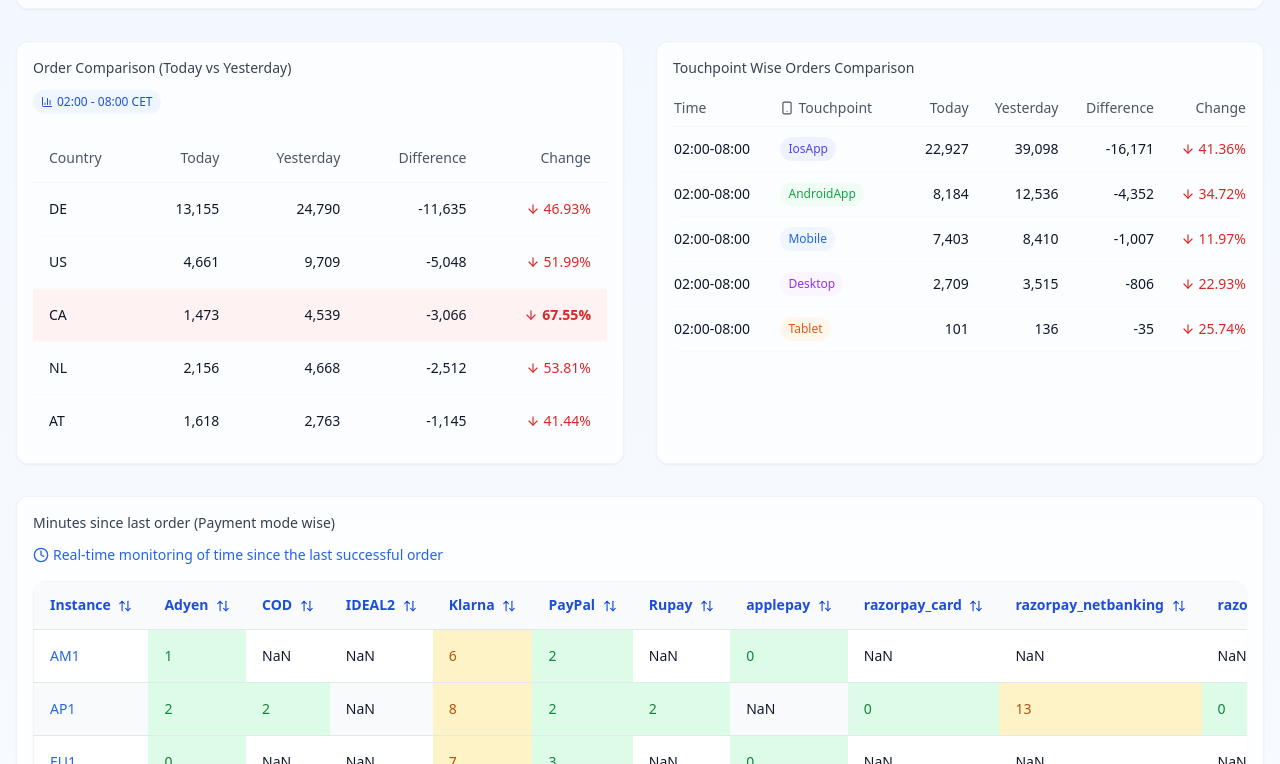
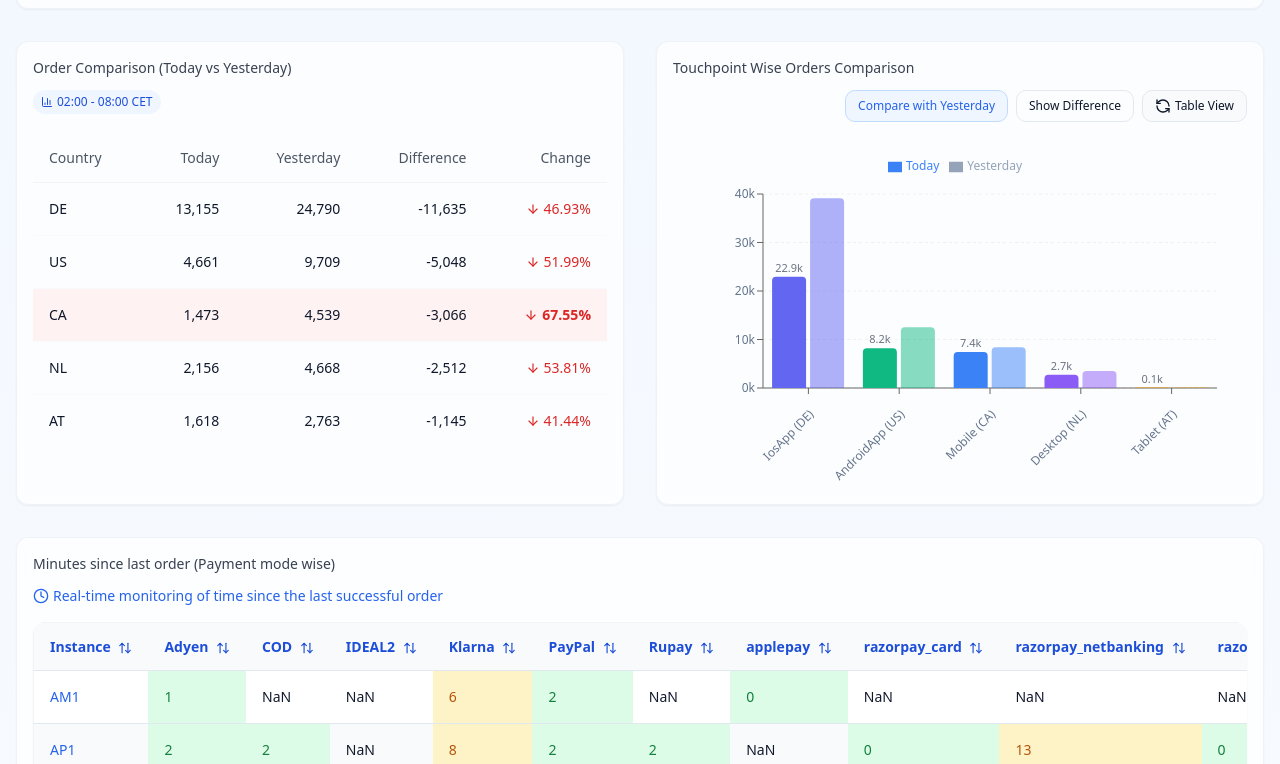
Before and after one commit to skawsh/smart-dashboard-harmony-64, a React (Vite) app: page / in a window 1280 px wide. Shown: the part 756-1520 px from the top of the page. Built offline with nearby package versions, Linux system fonts and the light colour scheme.

Commit message:
Convert touchpoint table to graph
Replaced the Touchpoint Wise Orders Comparison table with an interactive graph. The underlying data remains unchanged.

```diff
--- a/src/components/dashboard/TouchpointComparison.tsx
+++ b/src/components/dashboard/TouchpointComparison.tsx
@@ -1,7 +1,11 @@
 
-import React from 'react';
-import { ArrowDownIcon, Smartphone } from 'lucide-react';
+import React, { useState } from 'react';
+import { ArrowDownIcon, Smartphone, RefreshCcw } from 'lucide-react';
 import { Tooltip, TooltipContent, TooltipProvider, TooltipTrigger } from '@/components/ui/tooltip';
+import { BarChart, Bar, XAxis, YAxis, CartesianGrid, ResponsiveContainer, Legend, Cell, LabelList } from 'recharts';
+import { Button } from '@/components/ui/button';
+import { cn } from '@/lib/utils';
+import { ChartContainer, ChartTooltip, ChartTooltipContent } from '@/components/ui/chart';
 
 interface TouchpointData {
   time: string;
@@ -22,6 +26,15 @@ const touchpointData: TouchpointData[] = [
   { time: '02:00-08:00', country: 'AT', touchpoint: 'Tablet', today: 101, yesterday: 136, difference: -35, percentage: -25.74 },
 ];
 
+// Chart configuration for colors and labels
+const chartConfig = {
+  IosApp: { color: '#6366f1', label: 'iOS App' },
+  AndroidApp: { color: '#10b981', label: 'Android App' },
+  Mobile: { color: '#3b82f6', label: 'Mobile' },
+  Desktop: { color: '#8b5cf6', label: 'Desktop' },
+  Tablet: { color: '#f59e0b', label: 'Tablet' },
+};
+
 const getTouchpointIcon = (touchpoint: string): string => {
   switch (touchpoint) {
     case 'Mobile':
@@ -39,9 +52,148 @@ const getTouchpointIcon = (touchpoint: string): string => {
   }
 };
 
+const getBarColor = (touchpoint: string): string => {
+  return chartConfig[touchpoint as keyof typeof chartConfig]?.color || '#94a3b8';
+};
+
 const TouchpointComparison: React.FC = () => {
+  const [viewMode, setViewMode] = useState<'chart' | 'table'>('chart');
+  const [comparison, setComparison] = useState<'yesterday' | 'difference'>('yesterday');
+
+  // Transform data for the chart
+  const chartData = touchpointData.map(item => ({
+    touchpoint: item.touchpoint,
+    country: item.country,
+    today: item.today,
+    yesterday: item.yesterday,
+    difference: item.difference,
+    percentage: item.percentage,
+    name: `${item.touchpoint} (${item.country})`,
+  }));
+
   return (
     <div className="w-full">
+      <div className="flex justify-end mb-4 gap-2">
+        <div className="flex items-center gap-2">
+          <Button
+            variant="outline"
+            size="sm"
+            className={cn(
+              "text-xs px-3 py-1 h-8",
+              comparison === 'yesterday' ? "bg-blue-50 text-blue-600 border-blue-200" : "bg-transparent"
+            )}
+            onClick={() => setComparison('yesterday')}
+          >
+            Compare with Yesterday
+          </Button>
+          <Button
+            variant="outline"
+            size="sm"
+            className={cn(
+              "text-xs px-3 py-1 h-8",
+              comparison === 'difference' ? "bg-blue-50 text-blue-600 border-blue-200" : "bg-transparent"
+            )}
+            onClick={() => setComparison('difference')}
+          >
+            Show Difference
+          </Button>
+        </div>
+        <Button
+          variant="outline"
+          size="sm"
+          className="gap-1 text-xs px-3 py-1 h-8"
+          onClick={() => setViewMode(viewMode === 'chart' ? 'table' : 'chart')}
+        >
+          <RefreshCcw size={14} />
+          {viewMode === 'chart' ? 'Table View' : 'Chart View'}
+        </Button>
+      </div>
+
+      {viewMode === 'chart' ? (
+        <ChartContainer
+          className="w-full h-[350px]"
+          config={chartConfig}
+        >
+          <ResponsiveContainer width="100%" height="100%">
+            <BarChart
+              data={chartData}
+              margin={{ top: 20, right: 30, left: 30, bottom: 70 }}
+            >
+              <CartesianGrid strokeDasharray="3 3" vertical={false} stroke="#f0f0f0" />
+              <XAxis
+                dataKey="name"
+                tick={{ fontSize: 12 }}
+                angle={-45}
+                textAnchor="end"
+                tickMargin={15}
+              />
+              <YAxis
+                tick={{ fontSize: 12 }}
+                tickFormatter={(value) => `${(value / 1000).toFixed(0)}k`}
+              />
+              <ChartTooltip
+                content={
+                  <ChartTooltipContent
+                    labelKey="touchpoint"
+                    formatter={(value, name) => {
+                      if (name === 'percentage') return [`${value.toFixed(2)}%`, 'Change'];
+                      return [value.toLocaleString(), name];
+                    }}
+                  />
+                }
+              />
+              <Legend verticalAlign="top" height={36} />
+
+              <Bar
+                dataKey="today"
+                name="Today"
+                fill="#3b82f6"
+                radius={[4, 4, 0, 0]}
+              >
+                {chartData.map((entry, index) => (
+                  <Cell key={`cell-${index}`} fill={getBarColor(entry.touchpoint)} />
+                ))}
+                <LabelList
+                  dataKey="today"
+                  position="top"
+                  formatter={(value: number) => `${(value / 1000).toFixed(1)}k`}
+                  style={{ fontSize: 11, fill: '#6b7280' }}
+                />
+              </Bar>
+
+              {comparison === 'yesterday' ? (
+                <Bar
+                  dataKey="yesterday"
+                  name="Yesterday"
+                  fill="#94a3b8"
+                  radius={[4, 4, 0, 0]}
+                >
+                  {chartData.map((entry, index) => (
+                    <Cell
+                      key={`cell-yesterday-${index}`}
+                      fill={`${getBarColor(entry.touchpoint)}80`}
+                    />
+                  ))}
+                </Bar>
+              ) : (
+                <Bar
+                  dataKey="difference"
+                  name="Difference"
+                  fill="#ef4444"
+                  radius={[4, 4, 0, 0]}
+                >
+                  {chartData.map((entry, index) => (
+                    <Cell
+                      key={`cell-difference-${index}`}
+                      fill="#ef4444"
+                    />
+                  ))}
+                </Bar>
+              )}
+            </BarChart>
+          </ResponsiveContainer>
+        </ChartContainer>
+      ) : (
         <div>
           <table className="w-full text-sm">
             <thead>
@@ -90,6 +242,7 @@ const TouchpointComparison: React.FC = () => {
             </tbody>
           </table>
         </div>
+      )}
     </div>
   );
 };
```
Lines whose indentation alone changed are shown as unchanged.
